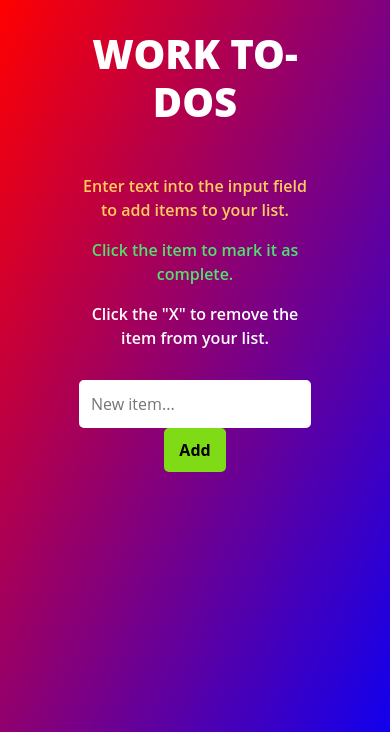
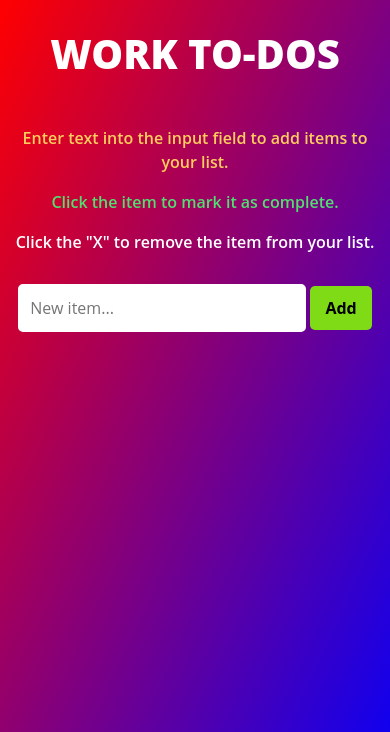
Before and after one commit to Mrinalaot/TODO-App, a PHP site: page /home.html in a window 390 px wide. Shown: the top 732 px of the page. Run offline with PHP 8.4, Linux system fonts and the light colour scheme.

Commit message:
mobile view done

```diff
--- a/home.html
+++ b/home.html
@@ -1,7 +1,7 @@
 <html>
 
 <head>
-
+    <meta content="width=device-width, initial-scale=1" name="viewport" />
     <link href="https://stackpath.bootstrapcdn.com/bootstrap/4.4.1/css/bootstrap.min.css" rel="stylesheet" integrity="sha384-Vkoo8x4CGsO3+Hhxv8T/Q5PaXtkKtu6ug5TOeNV6gBiFeWPGFN9MuhOf23Q9Ifjh" crossorigin="anonymous">
     <link rel="stylesheet" type="text/css" href="style.css">
 </head>
--- a/style.css
+++ b/style.css
@@ -94,7 +94,7 @@ li>button {
 
 input {
     border-radius: 5px;
-    min-width: 90%;
+    min-width: 80%;
     padding: 10px;
     border: 2px solid white;
 }
@@ -107,3 +107,10 @@ input {
 .delete {
     display: none;
 }
+
+@media only screen and (max-width: 676px) {
+    .container {
+        width: 100%;
+        margin: 0 auto;
+    }
+}
```
